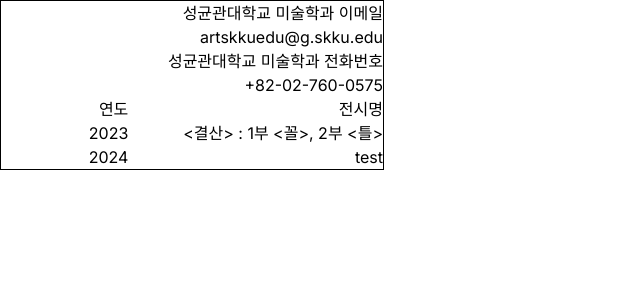
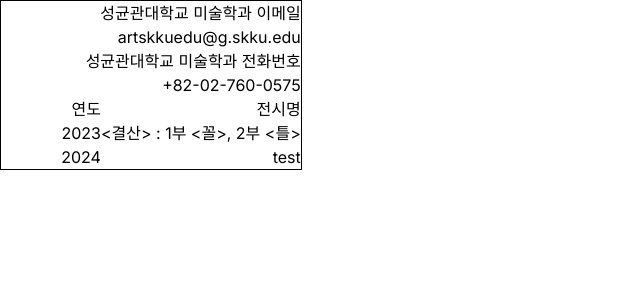
Before and after one commit to gwonhong/skku-art-exhibition, a Next.js app: page / in a window 1280 px wide. Shown: the top 300 px of the page, without its empty margins (0-640 px from the left). Built offline with nearby package versions, Linux system fonts and the light colour scheme.

Commit message:
add: made right pane fit to screen

```diff
--- a/src/app/[exhibitionId]/[googleDriveFolderId]/page.tsx
+++ b/src/app/[exhibitionId]/[googleDriveFolderId]/page.tsx
@@ -1,5 +1,12 @@
-export default function Page({ params }: { params: { googleDriveFolderId: string } }) {
+export default function Page({
+  params,
+}: {
+  params: { googleDriveFolderId: string };
+}) {
   return (
-    <iframe src={`https://drive.google.com/embeddedfolderview?id=${params.googleDriveFolderId}`} />
+    <iframe
+      className="w-full h-full"
+      src={`https://drive.google.com/embeddedfolderview?id=${params.googleDriveFolderId}`}
+    />
   );
 }
--- a/src/app/layout.tsx
+++ b/src/app/layout.tsx
@@ -17,13 +17,11 @@
 }>) {
   return (
     <html lang="en">
-      <body className={`${inter.className} flex`}>
-        <div
-          className="flex-none h-screen overflow-y-auto w-96 text-right"
-        >
+      <body className={`${inter.className} flex h-screen`}>
+        <div className="h-full overflow-y-auto text-right">
           <NavBar />
         </div>
-        <div className="flex-1 h-screen overflow-y-auto">{children}</div>
+        <div className="h-full overflow-y-auto flex-1">{children}</div>
       </body>
     </html>
   );
```
